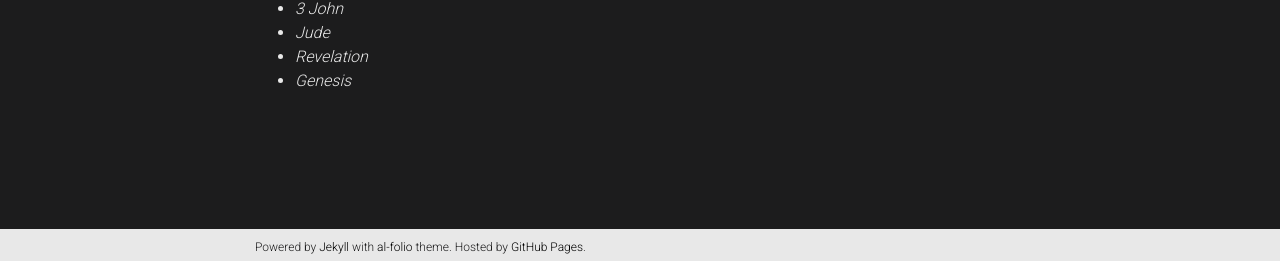
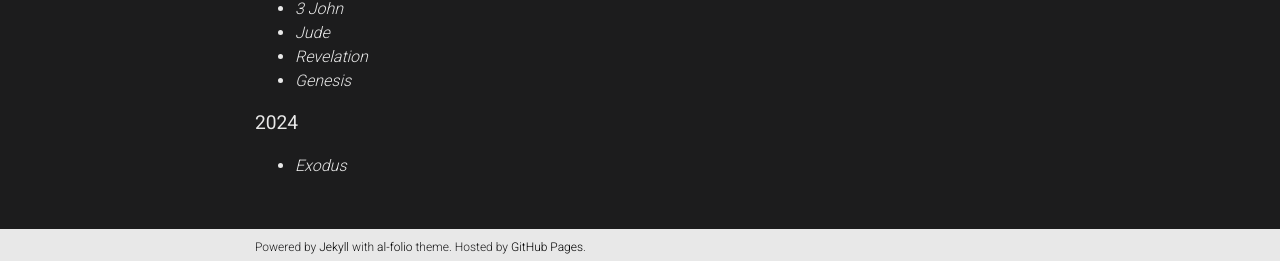
Before and after one commit to anthonylestone/anthonylestone.github.io, a Jekyll site: the page built from _pages/readinglist.md, in a window 1280 px wide and 900 px high, scrolled down 1155 px. Shown: the part 636-897 px from the top of the window. Built offline with Jekyll 4.4.1, drawn with Linux system fonts in a browser that asks for light colours; comment, search, counter and statistics services are not loaded; a style sheet for code colours, icons or effects is not loaded.

Commit message:
finished Exodus

```diff
--- a/_pages/readinglist.md
+++ b/_pages/readinglist.md
@@ -80,3 +80,7 @@ I read the [Douay-Rheims Bible](https://tanbooks.com/products/books/douay-rheims
 - *Jude*
 - *Revelation*
 - *Genesis*
+
+<b><big>2024</big><b>
+
+- *Exodus*
```
